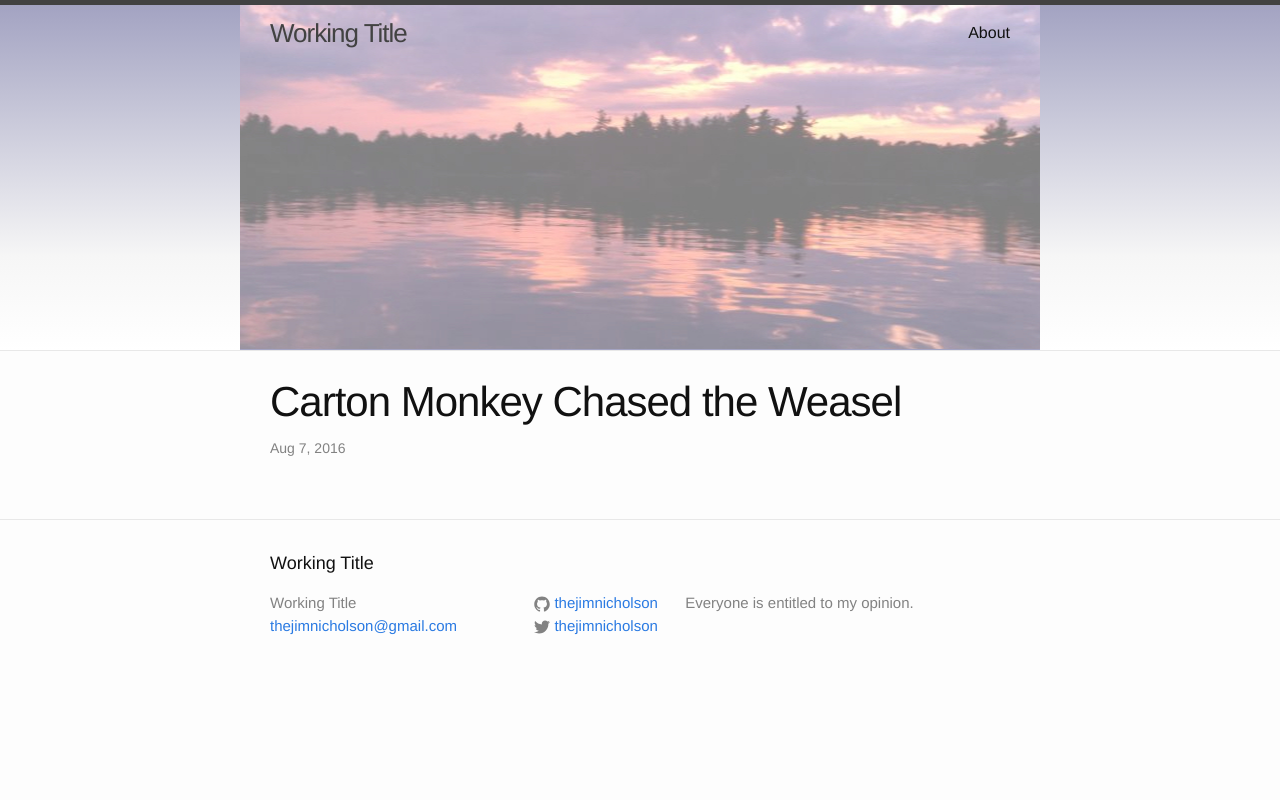
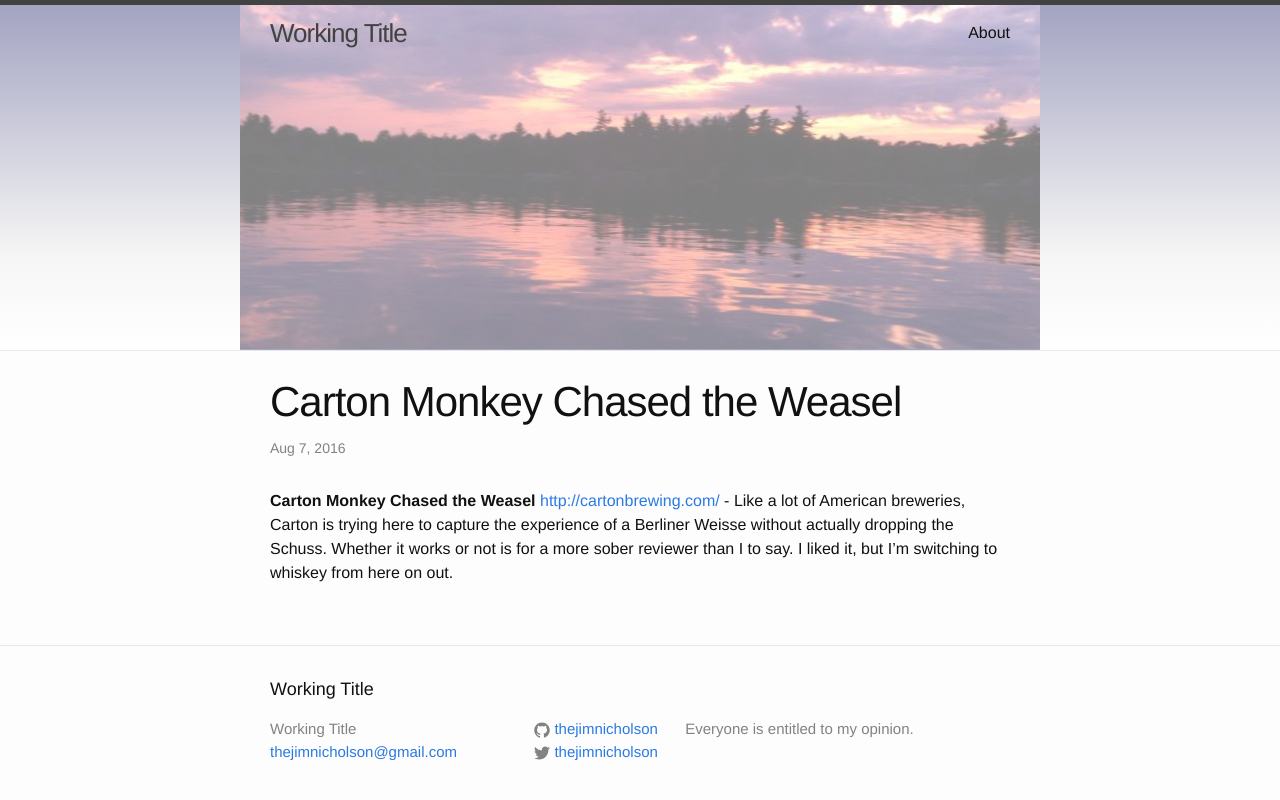
Before and after one commit to thejimnicholson/thejimnicholson.github.io, a Jekyll site: the page built from _posts/2016-08-07-carton-monkey-chased-the-weasel.md, in a window 1280 px wide. Shown: the top 800 px of the page. Built offline with Jekyll 4.4.1, drawn with Linux system fonts in a browser that asks for light colours; Markdown is read by kramdown in place of the engine named in the settings.

Commit message:
- ‘_posts/#2016-08-07-carton-monkey-chased-the-weasel.md#’ - ‘_posts/.#2016-08-07-carton-monkey-chased-the-weasel.md’ / ‘_posts/2016-08-07-carton-monkey-chased-the-weasel.md’

```diff
--- a/_posts/2016-08-07-carton-monkey-chased-the-weasel.md
+++ b/_posts/2016-08-07-carton-monkey-chased-the-weasel.md
@@ -2,3 +2,5 @@
 layout: post
 title: Carton Monkey Chased the Weasel
 ---
+
+__Carton Monkey Chased the Weasel__ <http://cartonbrewing.com/> - Like a lot of American breweries, Carton is trying here to capture the experience of a Berliner Weisse without actually dropping the Schuss. Whether it works or not is for a more sober reviewer than I to say. I liked it, but I'm switching to whiskey from here on out.
```
Also changed, not shown: _posts/.#2016-08-07-carton-monkey-chased-the-weasel.md (deleted, +0 -1 lines), 1 other file.
